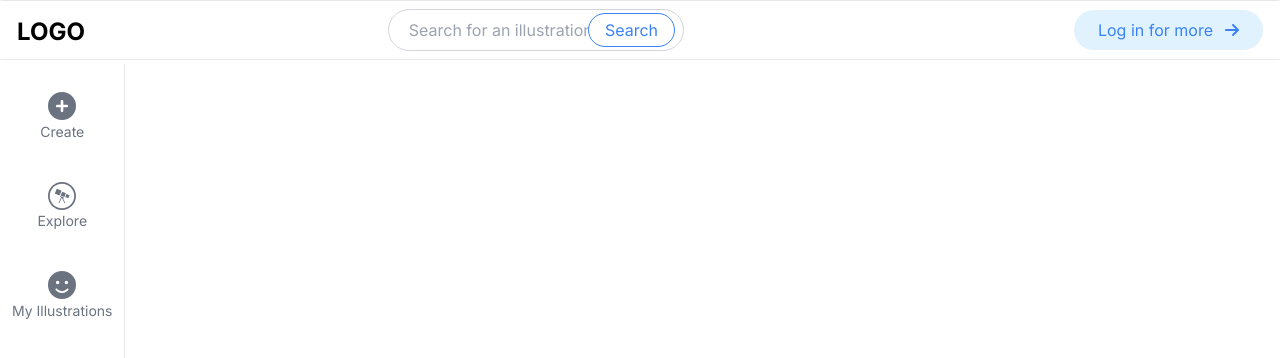
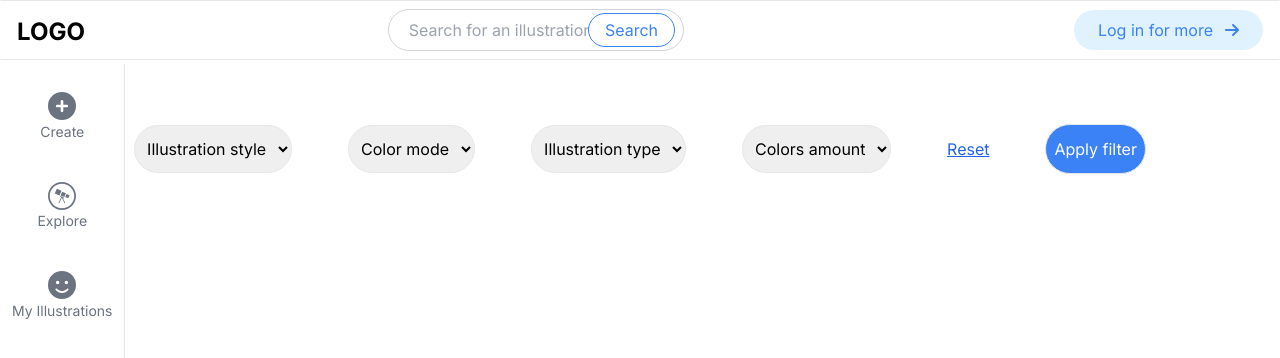
Before and after one commit to ej84/ai_img_generator, a Next.js app: page / in a window 1280 px wide. Shown: the top 358 px of the page. Built offline with nearby package versions, Linux system fonts and the light colour scheme; no server answers.

Commit message:
Updated Explore UI and working on create page.

```diff
--- a/app/components/ImageGenerator.jsx
+++ b/app/components/ImageGenerator.jsx
@@ -20,7 +20,7 @@ const ImageGenerator = () => {
   };
 
   return (
-    <div className="fixed inset-y-1/2 right-96">
+    <div className="text-center">
       <form onSubmit={handleSubmit}>
         <input
           type="text"
--- a/app/components/Sidebar.jsx
+++ b/app/components/Sidebar.jsx
@@ -2,16 +2,17 @@ import React from "react";
 import { faCirclePlus, faFaceSmile } from "@fortawesome/free-solid-svg-icons";
 import { faWpexplorer } from "@fortawesome/free-brands-svg-icons";
 import { FontAwesomeIcon } from "@fortawesome/react-fontawesome";
+import Link from "next/link";
 
 const Sidebar = () => {
   return (
     <div className="fixed md:absolute md:h-full max-[639px]:inset-x-0 max-[639px]:bottom-0 max-[639px]:border max-[639px]:border-t-gray-300 md:top-16 md:left-0 md:border-r bg-white">
       <div className="max-[639px]:flex">
         <div className="p-3 mt-4 text-center text-sm w-full text-gray-500 hover:text-blue-500">
-          <button>
+          <Link href="/create">
             <FontAwesomeIcon icon={faCirclePlus} size="2x" />
             <p>Create</p>
-          </button>
+          </Link>
         </div>
         <div className="p-3 mt-4 text-center text-sm w-full text-gray-500 hover:text-blue-500">
           <button>
--- a/app/create/page.jsx
+++ b/app/create/page.jsx
@@ -1,7 +1,19 @@
+"use client";
 import React from "react";
+import Nav from "../components/Nav";
+import Sidebar from "../components/Sidebar";
+import ImageGenerator from "../components/ImageGenerator";
 
-const page = () => {
-  return <div>page</div>;
-};
-
-export default page;
+export default function page() {
+  return (
+    <>
+      <Nav />
+      <Sidebar />
+      <main className="md:pt-16 min-h-screen">
+        <div className="justify-center items-center">
+          <ImageGenerator />
+        </div>
+      </main>
+    </>
+  );
+}
--- a/app/page.js
+++ b/app/page.js
@@ -23,9 +23,8 @@ export default function Home() {
     <>
       <Nav />
       <Sidebar />
-      <main className="md:pt-24 min-h-screen">
-        {/*<div className="flex">
-          <div className="relative top-5 left-52 w-full h-20 space-x-20">
+      <main className="md:pt-16 min-h-screen">
+        <div className="hidden md:block md:mb-10 text-center w-full space-x-14">
           <select className="border border-solid px-2 py-3 rounded-full hover:cursor-pointer">
             <option value="">Illustration style</option>
           </select>
@@ -38,15 +37,14 @@ export default function Home() {
           <select className="border border-solid px-2 py-3 rounded-full hover:cursor-pointer">
             <option value="">Colors amount</option>
           </select>
-            <button className="relative left-64 text-blue-600 underline">
-              Reset
-            </button>
-            <button className="relative left-52 border border-solid px-2 py-3 text-white bg-blue-500 rounded-full">
+          <button className=" text-blue-600 underline">Reset</button>
+          <button className="border border-solid px-2 py-3 text-white bg-blue-500 rounded-full">
             Apply filter
           </button>
-          </div>
+
           {showLoginWindow && <LoginWindow />}
         </div>
+        {/*
         <div className="flex w-full justify-center mt-14">
           <div className="grid grid-cols-4">
             <button
```
Lines whose indentation alone changed are shown as unchanged.
